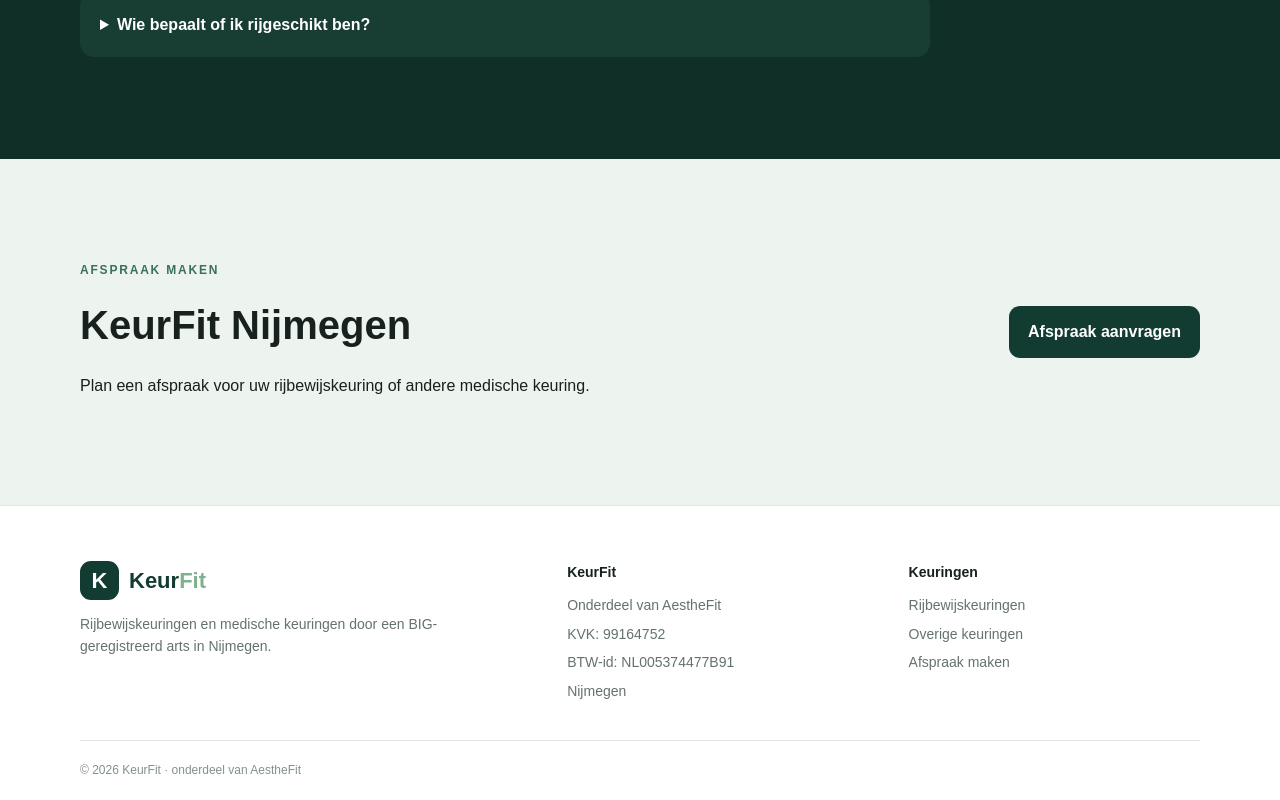
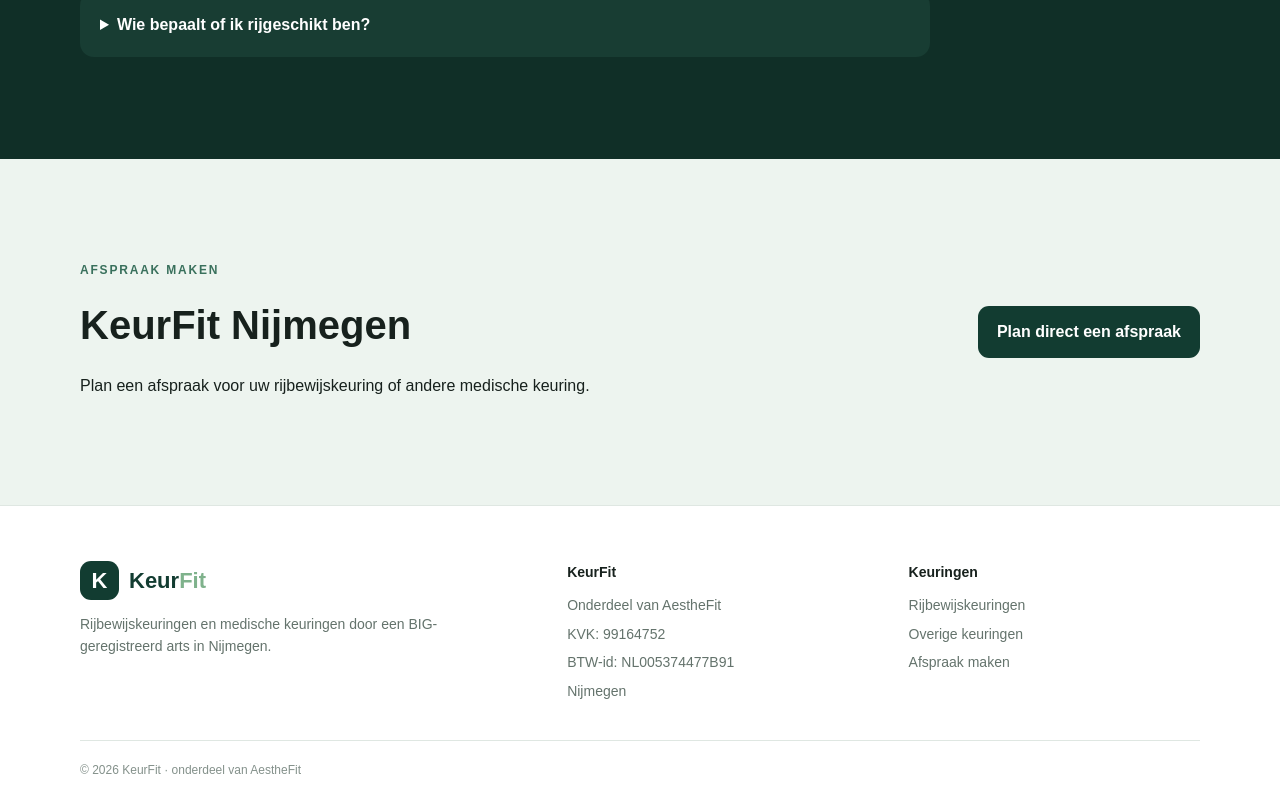
Before and after one commit to AestheFitNL/KeurFit, a Next.js app: page / in a window 1280 px wide. Shown: the part 4758-5558 px from the top of the page. Built offline with nearby package versions, Linux system fonts and the light colour scheme.

Commit message:
Update page.js

```diff
--- a/app/page.js
+++ b/app/page.js
@@ -347,9 +347,14 @@ export default function Home() {
             </p>
           </div>
 
-          <a href="mailto:afspraak@keurfit.nl" className="button">
-            Afspraak aanvragen
-          </a>
+          <a
+  href="https://cal.com/ali-kumas-2t9ulq/15min"
+  target="_blank"
+  rel="noopener noreferrer"
+  className="button"
+>
+  Plan direct een afspraak
+</a>
         </div>
       </section>
 
```
